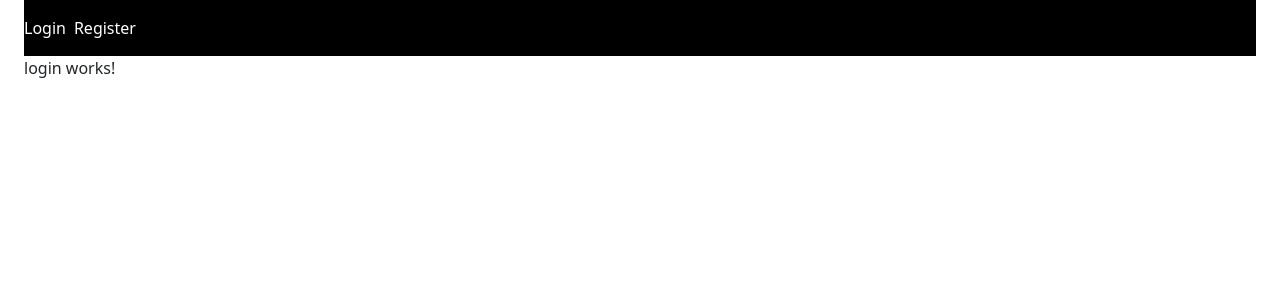
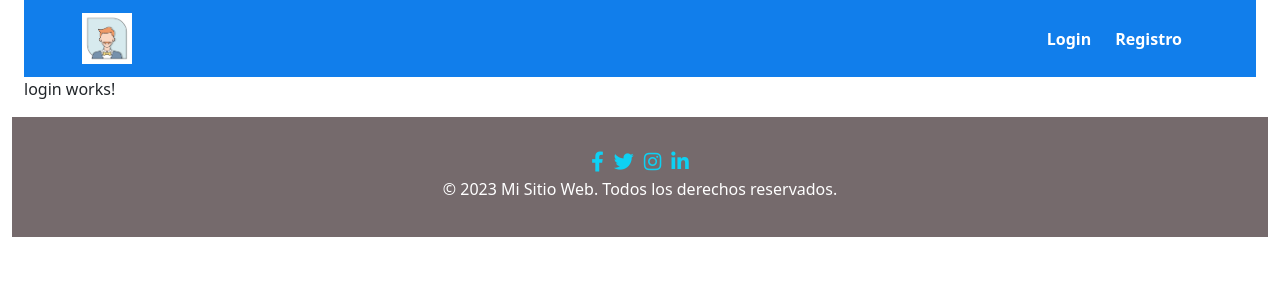
Before and after one commit to JaimeMT/reqresAPI, an Angular app: page / in a window 1280 px wide. Shown: the top 300 px of the page. Built offline with nearby package versions, Linux system fonts and the light colour scheme.

Commit message:
Actualizacion proyecto

```diff
--- a/src/app/app.component.html
+++ b/src/app/app.component.html
@@ -1,4 +1,5 @@
 <div class="container-fluid">
   <app-home></app-home>
+  <app-footer></app-footer>
 
 </div>
--- a/src/app/components/footer/footer.component.html
+++ b/src/app/components/footer/footer.component.html
@@ -1 +1,11 @@
-<p>footer works!</p>
+<footer class="footer">
+
+  <div class="social-icons">
+    <a href="#"><i class="fab fa-facebook-f"></i></a>
+    <a href="#"><i class="fab fa-twitter"></i></a>
+    <a href="#"><i class="fab fa-instagram"></i></a>
+    <a href="#"><i class="fab fa-linkedin-in"></i></a>
+  </div>
+  <p>&copy; 2023 Mi Sitio Web. Todos los derechos reservados.</p>
+
+</footer>
--- a/src/app/components/navbar/navbar.component.html
+++ b/src/app/components/navbar/navbar.component.html
@@ -1,6 +1,21 @@
-<div class="navbar bg-black">
-  <nav class="navbar">
-    <a routerLink="login" class="nav-link text-white">Login</a>
-    <a routerLink="register" class="nav-link text-white mx-2">Register</a>
-  </nav>
-</div>
+<nav class="navbar navbar-expand-lg navbar-light custom-navbar">
+  <div class="container">
+    <a class="navbar-brand" routerLink="">
+      <img src="/assets/logo.png" alt="Logo" class="logo-img">
+    </a>
+    <button class="navbar-toggler" type="button" data-toggle="collapse" data-target="#navbarNav" aria-controls="navbarNav" aria-expanded="false" aria-label="Toggle navigation">
+      <span class="navbar-toggler-icon"></span>
+    </button>
+    <div class="collapse navbar-collapse justify-content-end" id="navbarNav">
+      <ul class="navbar-nav">
+        <li class="nav-item">
+          <a routerLink="login" class="nav-link text-white">Login</a>
+        </li>
+        <li class="nav-item">
+          <a routerLink="register" class="nav-link text-white mx-2">Registro</a>
+        </li>
+
+      </ul>
+    </div>
+  </div>
+</nav>
--- a/src/app/components/resource/list-resource/list-resource.component.html
+++ b/src/app/components/resource/list-resource/list-resource.component.html
@@ -2,8 +2,13 @@
   <div class="col">
     <div class="card">
       <div class="card-header">
-        <button class="btn btn-primary">Añadir Recurso</button>
+        <div class="d-flex justify-content-between">
+          <button class="btn btn-primary ">Añadir Recurso</button>
+          <button [routerLink]="['/users']" class="btn btn-success">Ver Listado User</button>
+        </div>
       </div>
+
+
       <div class="card-body">
         <table class="table table-striped">
           <thead class="thead-dark">
--- a/src/app/components/resource/single-resource/single-resource.component.html
+++ b/src/app/components/resource/single-resource/single-resource.component.html
@@ -1,10 +1,21 @@
 <div class="App">
-  <h1>Hola soy <strong>{{ resource!.name }}</strong></h1>
-  <div class="flex">
-    <div>
-      <p>{{ resource!.year }}</p>
-      <p>{{ resource!.color }}</p>
-      <p>{{ resource!.pantone_value }}</p>
+  <div class="container">
+    <div class="row justify-content-center">
+      <div class="col-md-6">
+        <div class="card shadow">
+          <div class="card-body">
+            <h4 class="card-title">Datos del Usuario</h4>
+            <div class="card-details">
+              <p><strong>Nombre:</strong> {{ resource!.name }}</p>
+              <p><strong>Año:</strong> {{ resource!.year }}</p>
+              <p><strong>Color:</strong> {{ resource!.color }}</p>
+              <p><strong>Valor Pantone:</strong> {{ resource!.pantone_value }}</p>
+            </div>
+            <button [routerLink]="['/resources']" class="btn btn-primary float-right">Volver</button>
+          </div>
+
+        </div>
+      </div>
     </div>
   </div>
 </div>
--- a/src/app/components/user/list-user/list-user.component.html
+++ b/src/app/components/user/list-user/list-user.component.html
@@ -2,7 +2,10 @@
   <div class="col">
     <div class="card">
       <div class="card-header">
-        <button class="btn btn-primary">Añadir Usuario</button>
+        <div class="d-flex justify-content-between">
+          <button class="btn btn-primary ">Añadir Recurso</button>
+          <button [routerLink]="['/resources']" class="btn btn-success">Ver Listado Resource</button>
+        </div>
       </div>
       <div class="card-body">
         <table class="table table-striped">
--- a/src/app/components/user/single-user/single-user.component.html
+++ b/src/app/components/user/single-user/single-user.component.html
@@ -1,9 +1,32 @@
-<div class="App">
-  <h1>Hola soy <strong>{{ user!.first_name }}</strong></h1>
-  <div class="flex">
-    <div>
-      <p>{{ user!.email }}</p>
-      <img [src]="user!.avatar" />
+<div class="user-profile">
+  <div class="user-photo">
+    <img [src]="user!.avatar" alt="Foto de perfil" class="img-fluid rounded-circle">
+  </div>
+  <div class="user-details">
+    <div class="row">
+      <div class="col-md-7">
+        <h2>Nombre del usuario</h2>
+        <p>Usuario: {{ user!.first_name }}</p>
+
+      </div>
+      <div class="col-md-5">
+        <h2>Apellidos del usuario</h2>
+        <p>Apellidos: {{ user.last_name }}</p>
+
+
+      </div>
     </div>
+    <div class="row">
+      <div class="col-md-6">
+        <h2>Correo de usuario</h2>
+        <p>Email: {{ user.email }}</p>
+
+      </div>
+
+    </div>
+    <button [routerLink]="['/users']" class="btn btn-primary float-right">Volver</button>
+
   </div>
+
+
 </div>
--- a/src/index.html
+++ b/src/index.html
@@ -6,9 +6,11 @@
   <base href="/">
   <meta name="viewport" content="width=device-width, initial-scale=1">
   <link rel="icon" type="image/x-icon" href="favicon.ico">
-  <link rel="stylesheet" href="https://cdn.jsdelivr.net/npm/bootstrap-icons@1.10.5/font/bootstrap-icons.css">
+  <link rel="stylesheet" href="https://cdnjs.cloudflare.com/ajax/libs/font-awesome/5.15.3/css/all.min.css">
+  <link href="https://cdn.jsdelivr.net/npm/bootstrap@5.3.0-alpha3/dist/css/bootstrap.min.css" rel="stylesheet" integrity="sha384-KK94CHFLLe+nY2dmCWGMq91rCGa5gtU4mk92HdvYe+M/SXH301p5ILy+dN9+nJOZ" crossorigin="anonymous">
 </head>
 <body>
   <app-root></app-root>
+  <script src="https://cdn.jsdelivr.net/npm/bootstrap@5.3.0-alpha3/dist/js/bootstrap.bundle.min.js" integrity="sha384-ENjdO4Dr2bkBIFxQpeoTz1HIcje39Wm4jDKdf19U8gI4ddQ3GYNS7NTKfAdVQSZe" crossorigin="anonymous"></script>
 </body>
 </html>
--- a/src/styles.css
+++ b/src/styles.css
@@ -1 +1,86 @@
-/* You can add global styles to this file, and also import other style files */
+/*CSS del user*/
+
+.user-profile {
+  display: flex;
+  align-items: flex-start;
+  padding: 70px;
+  background-color: #f8f8f8;
+  box-shadow: 0 0 10px rgba(0, 0, 0, 0.2);
+}
+
+.user-photo {
+  flex: 0 0 200px;
+  margin-right: 20px;
+}
+
+
+/*CSS del resource*/
+
+.App {
+  background-color: #f8f9fa;
+  padding: 20px;
+}
+
+.card {
+  border: none;
+  box-shadow: 0 0 10px rgba(0, 0, 0, 0.1);
+}
+
+.card-title {
+  font-size: 24px;
+  font-weight: bold;
+  margin-bottom: 10px;
+}
+
+.card-details {
+  margin-top: 20px;
+}
+
+.card-details p {
+  margin-bottom: 5px;
+}
+
+
+/*La parte del CSS DEL foortes*/
+.footer {
+  background-color: #756a6c;
+  padding: 20px 0;
+  text-align: center;
+  color: #FFF;
+}
+
+.social-icons {
+margin-top: 10px;
+}
+.social-icons a {
+color: #0ed1f3;
+margin: 0 5px;
+font-size: 20px;
+}
+/*CSS NAVBAR*/
+
+.custom-navbar {
+  background-color: #117eeb;
+}
+
+.custom-navbar .navbar-brand {
+  font-weight: bold;
+}
+
+.custom-navbar .navbar-toggler {
+  border: none;
+}
+
+.custom-navbar .navbar-nav .nav-link {
+  font-weight: bold;
+}
+
+.custom-navbar .navbar-nav .nav-link:hover {
+  color: #007bff;
+}
+
+/*Logo*/
+.logo-img {
+  width: 50px;
+  height: auto;
+}
```
Also changed, not shown: src/assets/logo.png (added).
